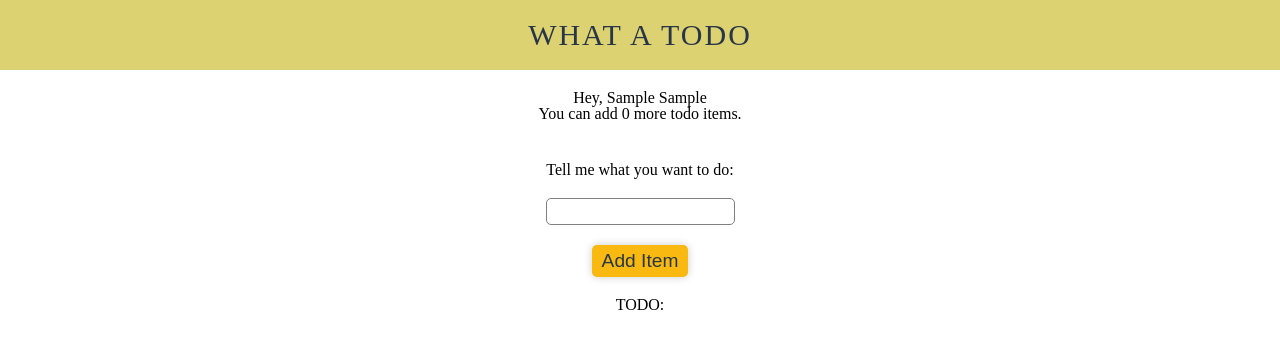
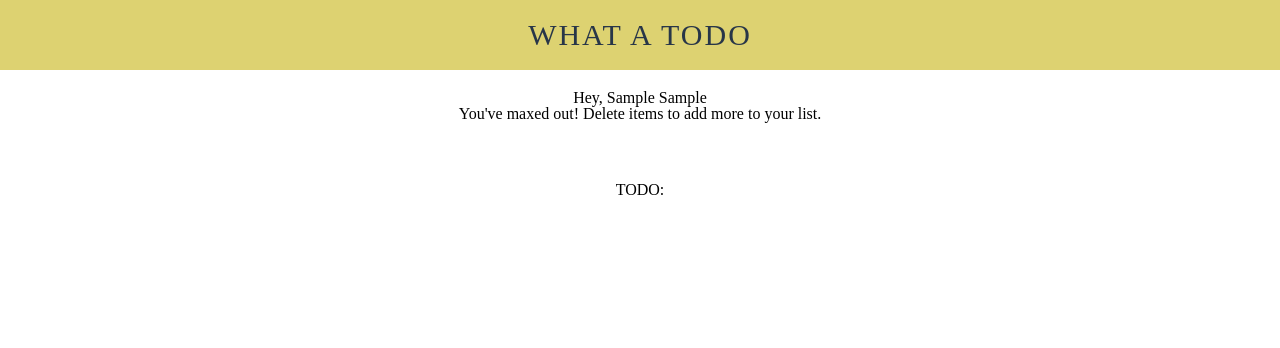
Before and after one commit to braxtonlemmon/typescript-todo, a React (Create React App) app: page / in a window 1280 px wide. Both pictures are taken after typing "Sample", "Sample" into the empty fields and a click on the button "Save". Shown: the top 348 px of the page. Built offline with nearby package versions, Linux system fonts and the light colour scheme.

Commit message:
Implement conditional rendering in Form and UserInfo components.

```diff
--- a/src/components/Form/Form.tsx
+++ b/src/components/Form/Form.tsx
@@ -1,9 +1,10 @@
 import React, { useState } from "react";
 import { Wrapper } from "./Form.styles";
 import Button from "../Shared/Button";
-import { useDispatch } from "react-redux";
+import { useDispatch, useSelector } from "react-redux";
 import * as actions from "../../constants/ActionTypes";
 import { Todo } from "../../actions/todoActions";
+import { RootState } from "../../store/store";
 
 interface EventObject {
   target: {
@@ -14,7 +15,10 @@ interface EventObject {
 const Form: React.FC = (): React.ReactElement => {
   const [todoItem, setTodoItem] = useState("");
   const dispatch = useDispatch();
-
+  const items = useSelector((state: RootState) => state.todoReducer.todoItems);
+  const maxItems = useSelector(
+    (state: RootState) => state.userReducer.maxItems
+  );
   const handleChange = (e: EventObject) => {
     setTodoItem(e.target.value);
   };
@@ -32,6 +36,8 @@ const Form: React.FC = (): React.ReactElement => {
 
   return (
     <Wrapper>
+      {items.length < maxItems && (
+        <>
           <label htmlFor="todoItem">Tell me what you want to do:</label>
           <input
             type="text"
@@ -40,6 +46,8 @@ const Form: React.FC = (): React.ReactElement => {
             value={todoItem}
           />
           <Button onClick={handleSubmit}>Add Item</Button>
+        </>
+      )}
     </Wrapper>
   );
 };
--- a/src/components/UserInfo/UserInfo.tsx
+++ b/src/components/UserInfo/UserInfo.tsx
@@ -14,7 +14,12 @@ const UserInfo: React.FC = (): React.ReactElement => {
   return (
     <Wrapper>
       <p>{`Hey, ${user.firstName} ${user.lastName}`}</p>
-      <p>{`You can add ${calculateItems()} more todo items.`}</p>
+      {calculateItems() > 0 && (
+        <p>{`You can add ${calculateItems()} more todo items.`}</p>
+      )}
+      {calculateItems() === 0 && (
+        <p>You've maxed out! Delete items to add more to your list.</p>
+      )}
     </Wrapper>
   );
 };
```
Lines whose indentation alone changed are shown as unchanged.
